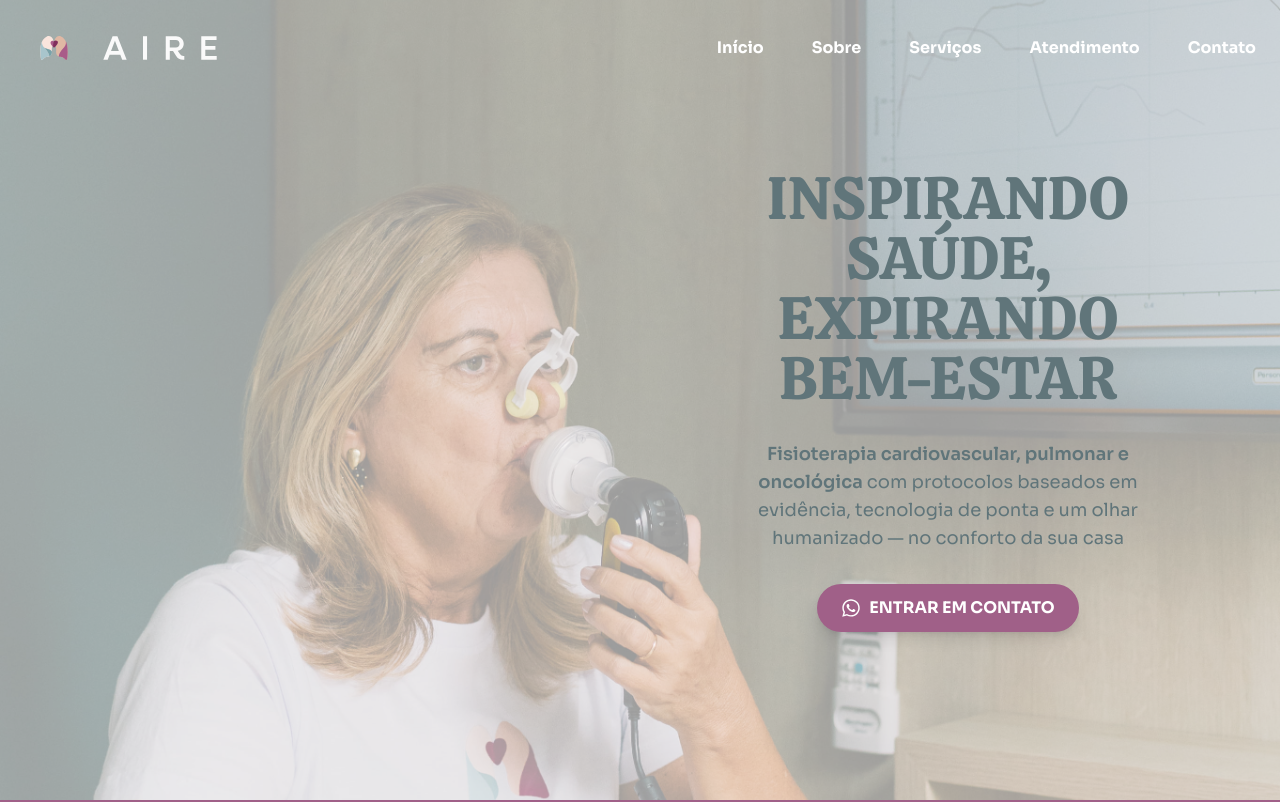
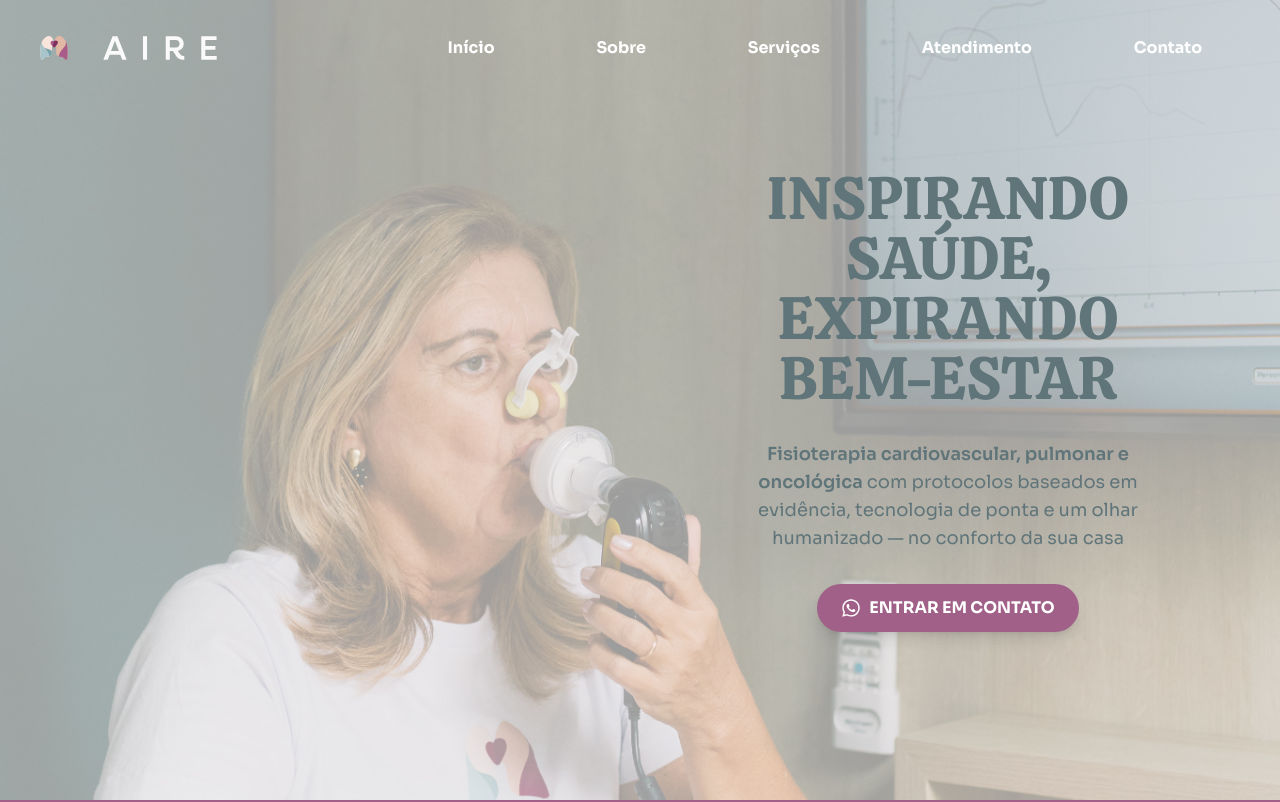
Before and after one commit to sahdibernardi/aire-website, a Next.js app: page / in a window 1280 px wide. Shown: the top 802 px of the page. Built offline with nearby package versions, Linux system fonts and the light colour scheme.

Commit message:
add: all buttons interactions

```diff
--- a/components/sections/FinalCTASection.tsx
+++ b/components/sections/FinalCTASection.tsx
@@ -26,7 +26,8 @@ export default function FinalCTASection() {
               Responderemos rapidamente para entender suas necessidades e indicar a abordagem mais adequada
             </p>
             <div className="text-center mt-8 sm:mt-12 flex justify-center lg:justify-start">
-              <Button className="text-sm sm:text-base lg:text-lg font-bold bg-aire-pink hover:bg-aire-purple text-white px-4 sm:px-6 py-3 flex items-center space-x-2 shadow-lg">
+              <Button className="text-sm sm:text-base lg:text-lg font-bold bg-aire-pink hover:bg-aire-purple text-white px-4 sm:px-6 py-3 flex items-center space-x-2 shadow-lg"
+              >
                 <FaWhatsapp className="h-4 w-4 sm:h-5 sm:w-5" />
                 <span>Agende sua consulta avaliativa personalizada</span>
               </Button>
--- a/components/sections/Header.tsx
+++ b/components/sections/Header.tsx
@@ -40,7 +40,7 @@ export default function Header() {
         </div>
 
         {/* Desktop Navigation */}
-        <nav className="hidden md:flex items-center space-x-12">
+        <nav className="hidden md:flex items-center itens-center space-x-12 w-[70%] justify-evenly">
           <Link
             href="#"
             className={`transition-colors font-bold ${
--- a/components/sections/HeroSection.tsx
+++ b/components/sections/HeroSection.tsx
@@ -20,7 +20,7 @@ export default function HeroSection() {
         <div className="flex flex-col lg:flex-row justify-center lg:justify-end min-h-screen">
           <div className="hidden lg:block lg:w-1/2"></div>
           <div className="flex flex-col justify-center items-center text-center lg:text-right space-y-6 lg:space-y-8 w-full lg:w-1/2 pt-20 lg:pt-0">
-            <h1 className="text-center text-3xl lg:text-6xl text-aire-slate leading-tight max-w-[90vw] sm:max-w-[400px] lg:w-[400px]">
+            <h1 className="text-center text-4xl lg:text-6xl text-aire-slate leading-tight max-w-[90vw] sm:max-w-[400px] lg:w-[400px]">
               INSPIRANDO SAÚDE, EXPIRANDO BEM-ESTAR
             </h1>
             <p className="text-sm text-center sm:text-base lg:text-lg text-aire-slate leading-relaxed sm:max-w-[450px] lg:w-[450px]">
--- a/components/ui/button.tsx
+++ b/components/ui/button.tsx
@@ -1,3 +1,4 @@
+'use client';
 import React from 'react';
 
 interface ButtonProps extends React.ButtonHTMLAttributes<HTMLButtonElement> {
@@ -7,9 +8,14 @@ interface ButtonProps extends React.ButtonHTMLAttributes<HTMLButtonElement> {
 }
 
 export const Button: React.FC<ButtonProps> = ({ children, className = '', ...props }) => {
+  const handleClick = () => {
+    // redirect to onClick={() => window.open('https://wa.me/554896745248', '_blank')}
+    window.open('https://wa.me/554896745248', '_blank');
+  };
   return (
     <button
       className={`inline-flex items-center justify-center rounded-full text-md font-bold font-xl transition-colors focus-visible:outline-none focus-visible:ring-2 focus-visible:ring-ring focus-visible:ring-offset-2 disabled:opacity-50 disabled:pointer-events-none ring-offset-background ${className}`}
+      onClick={handleClick}
       {...props}
     >
       {children}
```
